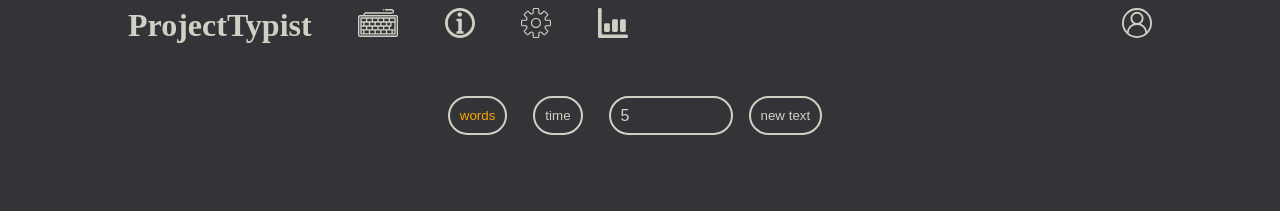
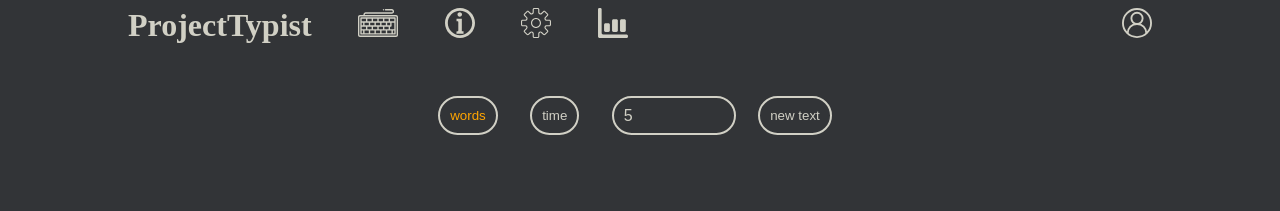
Before and after one commit to viktorpakholok/WebProjectTypist, a React (Vite) app in the folder projecttypist/: page / in a window 1280 px wide. Shown: the top 211 px of the page. Built offline with nearby package versions, Linux system fonts and the light colour scheme.

Commit message:
small bohdan gap change

```diff
--- a/projecttypist/src/components/Typing/TypingElement/TypingElement.css
+++ b/projecttypist/src/components/Typing/TypingElement/TypingElement.css
@@ -2,7 +2,7 @@
     display: flex;
     justify-content: center;
     align-items: center;
-    gap: 1rem;
+    gap: 1.4rem;
     flex-wrap: wrap;
     padding: 1rem;
 }
```
